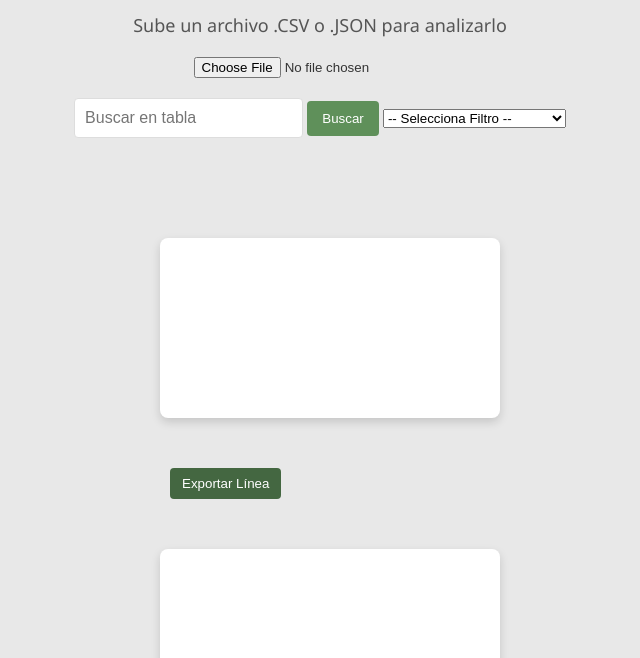
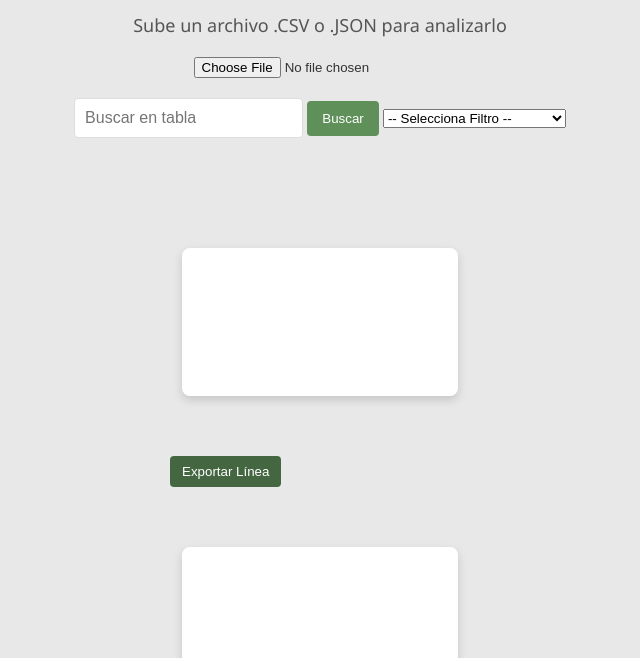
Before and after one commit to dianagarzc/LENPRO-PIA, a plain HTML site: page index.html in a window 1280 px wide. Shown: the part 142-800 px from the top of the page, without its empty margins (320-960 px from the left). Drawn offline with nearby package versions, Linux system fonts and the light colour scheme.

Commit message:
Update styles.css

```diff
--- a/styles.css
+++ b/styles.css
@@ -114,20 +114,20 @@ button:hover {
 
 .chart-container {
     position: relative;
-    width: 50%;
+    width: 90%;
     max-width: 700px;
     height: 400px;
     margin: 30px auto;
 }
 
 canvas {
-    width: 100% !important;
-    height: 100% !important;
+    width: 80% !important;
+    height: 60% !important;
     background: white;
     padding: 10px;
     border-radius: 8px;
     display: block;
-    margin: 40px auto;
+    margin: 50px auto;
     box-shadow: 0 4px 10px rgba(0, 0, 0, 0.15);
 }
 
```
